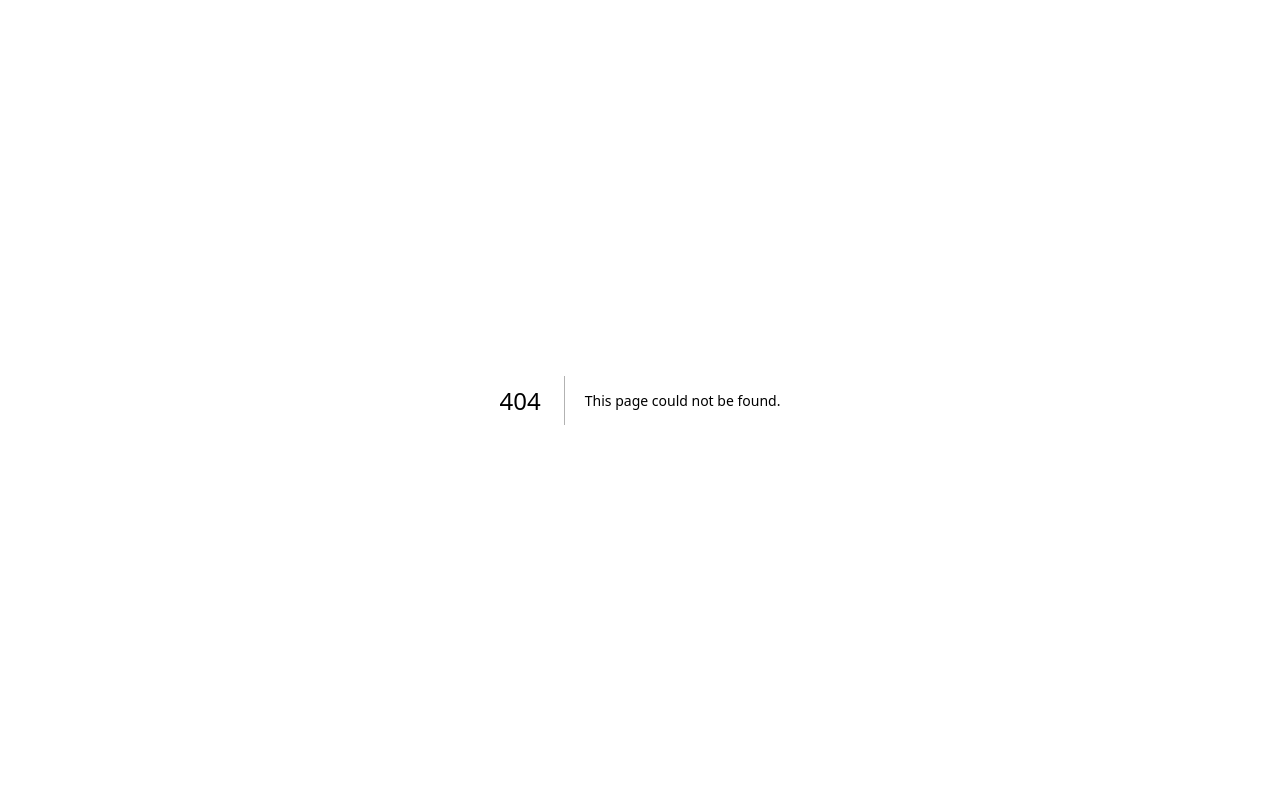
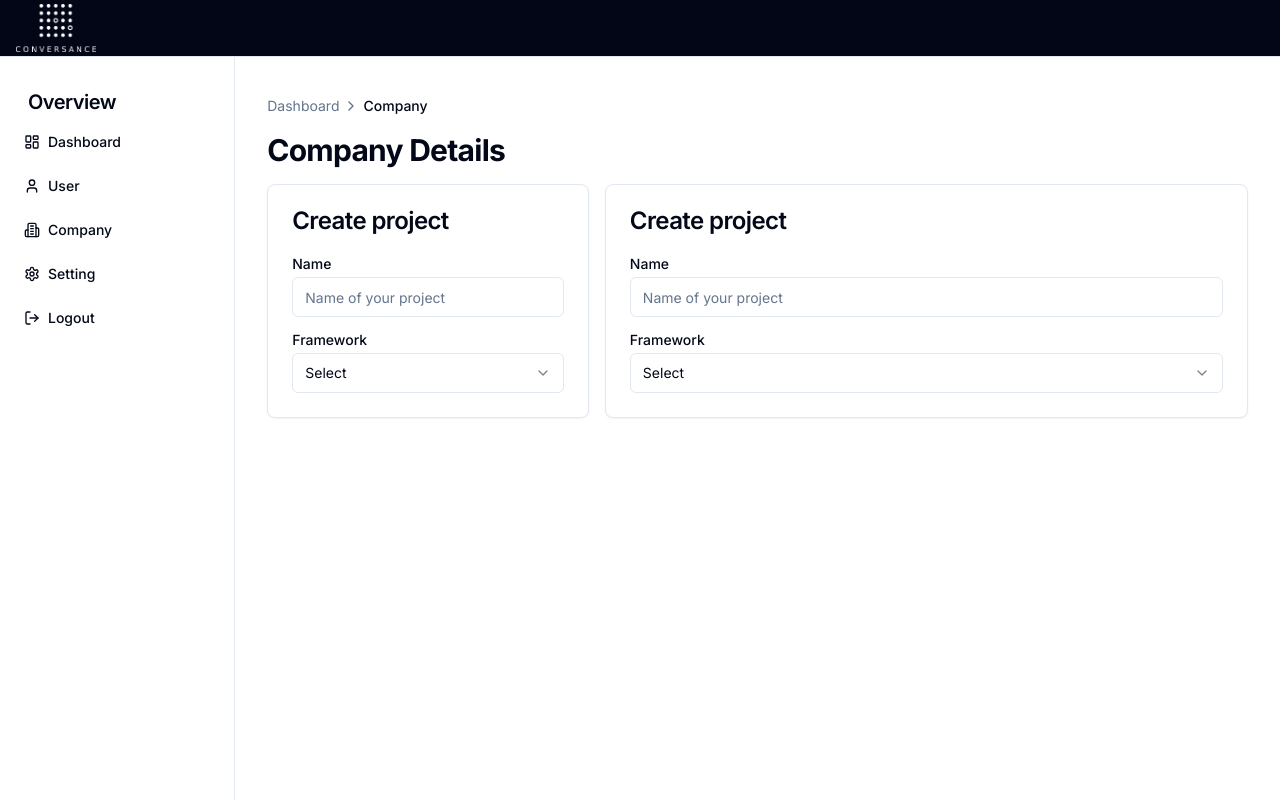
Before and after one commit to dav473/admin, a Next.js app in the folder my-app/: page /admin/companies/1 in a window 1280 px wide. Before the commit this address had no page. Built offline with nearby package versions, Linux system fonts and the light colour scheme.

Commit message:
work on company details

```diff
--- /dev/null
+++ b/my-app/app/admin/companies/[id]/page.tsx
@@ -0,0 +1,19 @@
+import React from 'react'
+import BreadCrumb from "@/components/breadcrumb";
+import { Heading } from '@/components/ui/cus_heading';
+import CompanyInfo from '@/components/CompanyInfo';
+
+const breadcrumbItems = [{ title: "Company", link: "/dashboard/companies/Create" }];
+const CompanyDetailPage = () => {
+  return (
+    <>
+      <div className="flex-1 space-y-4  p-4 md:p-8 pt-6">
+        <BreadCrumb items={breadcrumbItems} />
+        <Heading title="Company Details"/>
+        <CompanyInfo />
+      </div>
+    </>
+  )
+}
+
+export default CompanyDetailPage
--- a/my-app/app/admin/companies/page.tsx
+++ b/my-app/app/admin/companies/page.tsx
@@ -1,7 +1,7 @@
 import BreadCrumb from "@/components/breadcrumb";
-import { UserClient } from "@/components/tables/user-tables/table";
+import { InfoTable } from "@/components/tables/user-tables/table";
 import { companies } from "@/constants/data";
-
+import { Heading } from "@/components/ui/cus_heading";
 
 const breadcrumbItems = [{ title: "Company", link: "/dashboard/companies" }];
 export default function CompaniesPage() {
@@ -9,7 +9,7 @@ export default function CompaniesPage() {
     <>
       <div className="flex-1 space-y-4  p-4 md:p-8 pt-6">
         <BreadCrumb items={breadcrumbItems} />
-        <UserClient data={companies} dataType="Company" />
+        <InfoTable data={companies} dataType="Company" />
       </div>
     </>
   );
--- a/my-app/app/admin/users/page.tsx
+++ b/my-app/app/admin/users/page.tsx
@@ -1,5 +1,5 @@
 import BreadCrumb from "@/components/breadcrumb";
-import { UserClient } from "@/components/tables/user-tables/table";
+import { InfoTable } from "@/components/tables/user-tables/table";
 import { users } from "@/constants/data";
 
 const breadcrumbItems = [{ title: "User", link: "/dashboard/user" }];
@@ -9,7 +9,7 @@ export default function UsersPage() {
     <>
       <div className="flex-1 space-y-4  p-4 md:p-8 pt-6">
         <BreadCrumb items={breadcrumbItems} />
-        <UserClient data={users} dataType="User" />
+        <InfoTable data={users} dataType="User" />
       </div>
     </>
   );
--- /dev/null
+++ b/my-app/components/CompanyInfo.tsx
@@ -0,0 +1,90 @@
+import React from "react";
+import { Button } from "@/components/ui/button"
+import {
+  Card,
+  CardContent,
+  CardDescription,
+  CardFooter,
+  CardHeader,
+  CardTitle,
+} from "@/components/ui/card"
+import { Input } from "@/components/ui/input"
+import { Label } from "@/components/ui/label"
+import {
+  Select,
+  SelectContent,
+  SelectItem,
+  SelectTrigger,
+  SelectValue,
+} from "@/components/ui/select"
+
+const CompanyInfo = () => {
+  return (
+    <>
+   <div className="flex space-x-4">
+
+   <Card className="w-2/6">
+      <CardHeader>
+        <CardTitle>Create project</CardTitle>
+      </CardHeader>
+      <CardContent>
+        <form>
+          <div className="grid w-full items-center gap-4">
+            <div className="flex flex-col space-y-1.5">
+              <Label htmlFor="name">Name</Label>
+              <Input id="name" placeholder="Name of your project" />
+            </div>
+            <div className="flex flex-col space-y-1.5">
+              <Label htmlFor="framework">Framework</Label>
+              <Select>
+                <SelectTrigger id="framework">
+                  <SelectValue placeholder="Select" />
+                </SelectTrigger>
+                <SelectContent position="popper">
+                  <SelectItem value="next">Next.js</SelectItem>
+                  <SelectItem value="sveltekit">SvelteKit</SelectItem>
+                  <SelectItem value="astro">Astro</SelectItem>
+                  <SelectItem value="nuxt">Nuxt.js</SelectItem>
+                </SelectContent>
+              </Select>
+            </div>
+          </div>
+        </form>
+      </CardContent>
+    </Card>
+
+    <Card className="w-4/6">
+      <CardHeader>
+        <CardTitle>Create project</CardTitle>
+      </CardHeader>
+      <CardContent>
+        <form>
+          <div className="grid w-full items-center gap-4">
+            <div className="flex flex-col space-y-1.5">
+              <Label htmlFor="name">Name</Label>
+              <Input id="name" placeholder="Name of your project" />
+            </div>
+            <div className="flex flex-col space-y-1.5">
+              <Label htmlFor="framework">Framework</Label>
+              <Select>
+                <SelectTrigger id="framework">
+                  <SelectValue placeholder="Select" />
+                </SelectTrigger>
+                <SelectContent position="popper">
+                  <SelectItem value="next">Next.js</SelectItem>
+                  <SelectItem value="sveltekit">SvelteKit</SelectItem>
+                  <SelectItem value="astro">Astro</SelectItem>
+                  <SelectItem value="nuxt">Nuxt.js</SelectItem>
+                </SelectContent>
+              </Select>
+            </div>
+          </div>
+        </form>
+      </CardContent>
+    </Card>
+   </div>
+    </>
+  );
+};
+
+export default CompanyInfo;
--- a/my-app/components/tables/user-tables/cell-action.tsx
+++ b/my-app/components/tables/user-tables/cell-action.tsx
@@ -23,10 +23,11 @@ import { useRouter } from "next/navigation";
 import { useState } from "react";
 
 interface Props {
+  uuid:string;
   action: ColumnAction[];
 }
 
-export const CellAction = ({ action }: Props) => {
+export const CellAction = ({ uuid,action }: Props) => {
   const [loading, setLoading] = useState(false);
   const [open, setOpen] = useState(false);
   const router = useRouter();
@@ -57,7 +58,7 @@ export const CellAction = ({ action }: Props) => {
           {action
             .filter((item) => item.isTopSeparater)
             .map((item) => (
-              <DropdownMenuItem key={item.id}  onClick={() => console.log("TODO")}>
+              <DropdownMenuItem key={item.id}  onClick={() => router.push(item.url+"/"+uuid)}>
               <Icon name={item.icon} className="mr-2 h-4 w-4"/>{item.description}
             </DropdownMenuItem>
             ))}
@@ -68,7 +69,7 @@ export const CellAction = ({ action }: Props) => {
           {action
             .filter((item) => !item.isTopSeparater)
             .map((item) => (
-              <DropdownMenuItem key={item.id} onClick={() => setOpen(true)}>
+              <DropdownMenuItem key={item.id} onClick={() => router.push(item.url+"/"+uuid)}>
                 <Icon name={item.icon} className="mr-2 h-4 w-4"/>{item.description}
               </DropdownMenuItem>
             ))}
--- a/my-app/components/tables/user-tables/columns.tsx
+++ b/my-app/components/tables/user-tables/columns.tsx
@@ -1,105 +1,103 @@
-"use client"
+"use client";
 
-import { Company, User } from "@/types/index"
-import { ColumnDef } from "@tanstack/react-table"
+import { Company, User } from "@/types/index";
+import { ColumnDef } from "@tanstack/react-table";
 import { CellAction } from "./cell-action";
 import { Leaf } from "lucide-react";
 import { Selection } from "../../ui/cus_selection";
 import { UserActions, CompanyActions } from "@/constants/data";
 
-
 export const userColumns: ColumnDef<User>[] = [
-
   {
     header: "UUID",
     accessorKey: "uuid",
   },
   {
-    header:"FULL NAME",
-    id:"name",
+    header: "FULL NAME",
+    id: "name",
     accessorFn: (row) => `${row.first_name} ${row.last_name}`,
-
   },
   {
-    header:"COMPANY & ROLE",
+    header: "COMPANY & ROLE",
     cell: ({ row }) => {
-      const {company, role} = row.original;
-      const combinedArray = company.map((company, index) => `${company}  -  ${role[index]}`);
-      return <Selection data={combinedArray} />
-    }
+      const { company, role } = row.original;
+      const combinedArray = company.map(
+        (company, index) => `${company}  -  ${role[index]}`
+      );
+      return <Selection data={combinedArray} />;
+    },
   },
   {
     header: "ONBOARD",
     accessorKey: "onboarded",
     cell: ({ row }) => {
       const isOnboard = row.getValue("onboarded");
-      return <div >{isOnboard ? "Y" : "N"}</div>
-    }
+      return <div>{isOnboard ? "Y" : "N"}</div>;
+    },
   },
   {
     header: "CREATED DATE",
     accessorKey: "created_at",
     cell: ({ row }) => {
-      const created_at:string = row.getValue("created_at");
+      const created_at: string = row.getValue("created_at");
       return created_at.substring(0, 16).replace(/[A-Z]/g, " ");
-    }
+    },
   },
   {
     header: "ACCOUNT STATUS",
     accessorKey: "isactive",
     cell: ({ row }) => {
-      const isActive:boolean = row.getValue("isactive");
+      const isActive: boolean = row.getValue("isactive");
       return <Leaf size={16} color={isActive ? "green" : "red"} />;
-    }
+    },
   },
   {
-    header:"ACTIONS",
+    header: "ACTIONS",
     id: "actions",
-    cell: ({ row }) => <CellAction action={UserActions} />,
+    cell: ({ row }) => (
+      <CellAction uuid={row.original.uuid} action={UserActions} />
+    ),
   },
-]
+];
 
 export const companyColumns: ColumnDef<Company>[] = [
-
   {
     header: "UUID",
     accessorKey: "uuid",
   },
   {
-    header:"COMPANY",
+    header: "COMPANY",
     accessorKey: "name",
-
   },
   {
-    header:"MEMBER",
+    header: "MEMBER",
     accessorKey: "user",
     cell: ({ row }) => {
-      const member:string[] = row.getValue("user");
-      return <div>{member.length}</div>
-    }
+      const member: string[] = row.getValue("user");
+      return <div>{member.length}</div>;
+    },
   },
-
   {
-    header:"JURISDICTION",
+    header: "JURISDICTION",
     accessorKey: "jurisdiction",
     cell: ({ row }) => {
-      const jurisdiction:string[] = row.getValue("jurisdiction");
-      return <Selection data={jurisdiction} />
-    }
+      const jurisdiction: string[] = row.getValue("jurisdiction");
+      return <Selection data={jurisdiction} />;
+    },
   },
-
-
   {
     header: "CREATED DATE",
     accessorKey: "created_at",
     cell: ({ row }) => {
-      const created_at:string = row.getValue("created_at");
+      const created_at: string = row.getValue("created_at");
       return created_at.substring(0, 16).replace(/[A-Z]/g, " ");
-    }
+    },
   },
   {
-    header:"ACTIONS",
+    header: "ACTIONS",
     id: "actions",
-    cell: ({ row }) => <CellAction action={CompanyActions} />,
+    cell: ({ row }) => (
+      <CellAction uuid={row.original.uuid} action={CompanyActions} />
+    ),
   },
-]
+];
--- a/my-app/components/tables/user-tables/table.tsx
+++ b/my-app/components/tables/user-tables/table.tsx
@@ -13,7 +13,7 @@ interface Props {
   dataType?:string;
 }
 
-export const UserClient: React.FC<Props> = ({ data, dataType }:Props) => {
+export const InfoTable: React.FC<Props> = ({ data, dataType }:Props) => {
   const router = useRouter();
   const { columns } = dataType === "User" ? { columns: userColumns } : { columns: companyColumns };
   return (
--- /dev/null
+++ b/my-app/components/ui/card.tsx
@@ -0,0 +1,79 @@
+import * as React from "react"
+
+import { cn } from "@/lib/utils"
+
+const Card = React.forwardRef<
+  HTMLDivElement,
+  React.HTMLAttributes<HTMLDivElement>
+>(({ className, ...props }, ref) => (
+  <div
+    ref={ref}
+    className={cn(
+      "rounded-lg border bg-card text-card-foreground shadow-sm",
+      className
+    )}
+    {...props}
+  />
+))
+Card.displayName = "Card"
+
+const CardHeader = React.forwardRef<
+  HTMLDivElement,
+  React.HTMLAttributes<HTMLDivElement>
+>(({ className, ...props }, ref) => (
+  <div
+    ref={ref}
+    className={cn("flex flex-col space-y-1.5 p-6", className)}
+    {...props}
+  />
+))
+CardHeader.displayName = "CardHeader"
+
+const CardTitle = React.forwardRef<
+  HTMLParagraphElement,
+  React.HTMLAttributes<HTMLHeadingElement>
+>(({ className, ...props }, ref) => (
+  <h3
+    ref={ref}
+    className={cn(
+      "text-2xl font-semibold leading-none tracking-tight",
+      className
+    )}
+    {...props}
+  />
+))
+CardTitle.displayName = "CardTitle"
+
+const CardDescription = React.forwardRef<
+  HTMLParagraphElement,
+  React.HTMLAttributes<HTMLParagraphElement>
+>(({ className, ...props }, ref) => (
+  <p
+    ref={ref}
+    className={cn("text-sm text-muted-foreground", className)}
+    {...props}
+  />
+))
+CardDescription.displayName = "CardDescription"
+
+const CardContent = React.forwardRef<
+  HTMLDivElement,
+  React.HTMLAttributes<HTMLDivElement>
+>(({ className, ...props }, ref) => (
+  <div ref={ref} className={cn("p-6 pt-0", className)} {...props} />
+))
+CardContent.displayName = "CardContent"
+
+const CardFooter = React.forwardRef<
+  HTMLDivElement,
+  React.HTMLAttributes<HTMLDivElement>
+>(({ className, ...props }, ref) => (
+  <div
+    ref={ref}
+    className={cn("flex items-center p-6 pt-0", className)}
+    {...props}
+  />
+))
+CardFooter.displayName = "CardFooter"
+
+export { Card, CardHeader, CardFooter, CardTitle, CardDescription, CardContent }
--- /dev/null
+++ b/my-app/components/ui/label.tsx
@@ -0,0 +1,26 @@
+"use client"
+
+import * as React from "react"
+import * as LabelPrimitive from "@radix-ui/react-label"
+import { cva, type VariantProps } from "class-variance-authority"
+
+import { cn } from "@/lib/utils"
+
+const labelVariants = cva(
+  "text-sm font-medium leading-none peer-disabled:cursor-not-allowed peer-disabled:opacity-70"
+)
+
+const Label = React.forwardRef<
+  React.ElementRef<typeof LabelPrimitive.Root>,
+  React.ComponentPropsWithoutRef<typeof LabelPrimitive.Root> &
+    VariantProps<typeof labelVariants>
+>(({ className, ...props }, ref) => (
+  <LabelPrimitive.Root
+    ref={ref}
+    className={cn(labelVariants(), className)}
+    {...props}
+  />
+))
+Label.displayName = LabelPrimitive.Root.displayName
+
+export { Label }
--- a/my-app/constants/data.ts
+++ b/my-app/constants/data.ts
@@ -219,20 +219,20 @@ export const navItems: NavItem[] = [
     isTopSeparater:true,
     description:"View details",
     icon:"BookUser",
-    url:"/admin/companies/edit"
+    url:"/admin/users/"
   },
   {
     id:2,
     isTopSeparater:true,
     description:"View transactions",
     icon:"ArrowLeftRight",
-    url:"/admin/companies/edit"
+    url:"#"
   },{
     id:3,
     isTopSeparater:false,
     description:"Update",
     icon:"PenLine",
-    url:"/admin/companies/edit"
+    url:"/admin/users/edit/"
   },{
     id:4,
     isTopSeparater:false,
@@ -245,15 +245,15 @@ export const navItems: NavItem[] = [
 
 export const CompanyActions: ColumnAction[] = [{
   id:1,
-  isTopSeparater:true,
+  isTopSeparater:false,
   description:"View details",
   icon:"BookUser",
-  url:"/admin/companies/edit"
+  url:"/admin/companies/"
 },
 {
   id:2,
-  isTopSeparater:true,
+  isTopSeparater:false,
   description:"Update",
   icon:"PenLine",
-  url:"/admin/companies/edit"
+  url:"/admin/companies/edit/"
 }]
--- a/my-app/package.json
+++ b/my-app/package.json
@@ -11,6 +11,7 @@
   "dependencies": {
     "@radix-ui/react-dialog": "^1.0.5",
     "@radix-ui/react-dropdown-menu": "^2.0.6",
+    "@radix-ui/react-label": "^2.0.2",
     "@radix-ui/react-scroll-area": "^1.0.5",
     "@radix-ui/react-select": "^2.0.0",
     "@radix-ui/react-separator": "^1.0.3",
```
Also changed, not shown: 1 other file (tests, documents, lock files or other folders).
